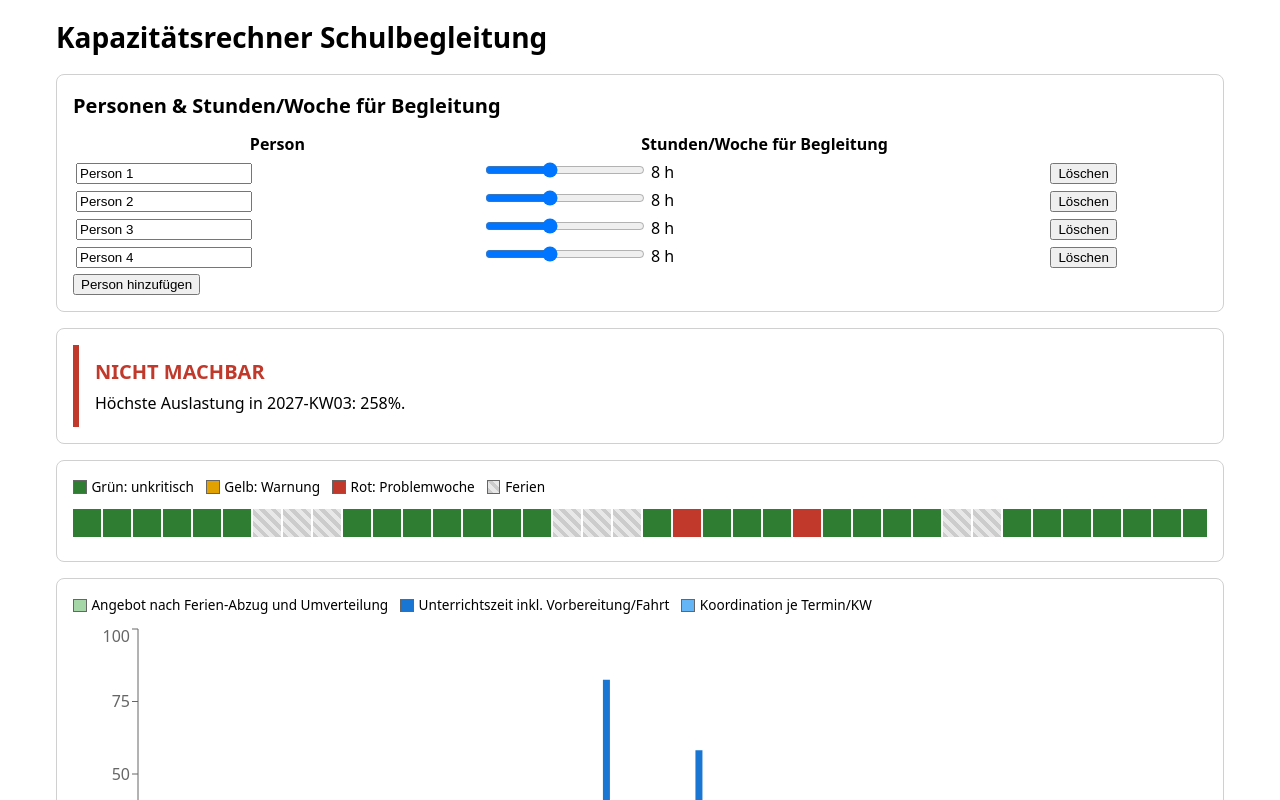
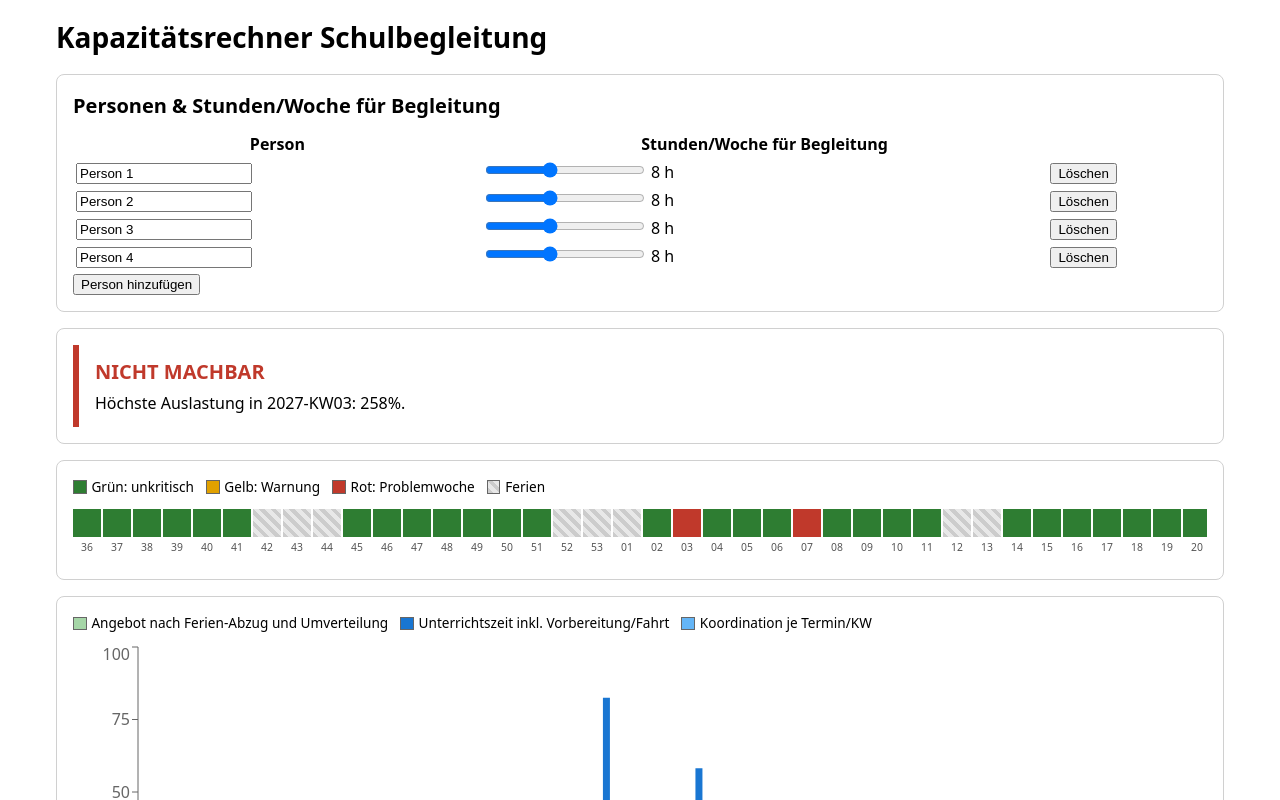
Before and after one commit to paulmeyerthkoeln-cloud/kapazitaetsrechner-schulbegleitung, a React (Vite) app: page / in a window 1280 px wide. Shown: the top 800 px of the page. Built offline with nearby package versions, Linux system fonts and the light colour scheme.

Commit message:
feat(berechnungstool): show the KW number under each WochenHeatmap square

```diff
--- a/src/components/WochenHeatmap.css
+++ b/src/components/WochenHeatmap.css
@@ -28,10 +28,23 @@
   padding: 0.5rem 0;
 }
 
+.wochen-heatmap-zelle-wrapper {
+  display: flex;
+  flex-direction: column;
+  align-items: stretch;
+}
+
 .wochen-heatmap-zelle {
   height: 1.75rem;
   cursor: pointer;
   border: none;
+}
+
+.wochen-heatmap-kw {
+  font-size: 0.65rem;
+  text-align: center;
+  color: #555;
+  margin-top: 0.15rem;
 }
 
 .wochen-heatmap-zelle.gruen,
--- a/src/components/WochenHeatmap.tsx
+++ b/src/components/WochenHeatmap.tsx
@@ -1,5 +1,5 @@
 import './WochenHeatmap.css'
-import { formatWochenspanne } from '../lib/kalenderwochen'
+import { formatWochenspanne, kwNummer } from '../lib/kalenderwochen'
 import type { WochenErgebnis } from '../lib/berechnung'
 
 export function WochenHeatmap({
@@ -19,8 +19,8 @@ export function WochenHeatmap({
       </div>
       <div className="wochen-heatmap">
         {wochen.map((w) => (
+          <div className="wochen-heatmap-zelle-wrapper" key={w.wochenKey}>
             <button
-            key={w.wochenKey}
               className={`wochen-heatmap-zelle ${w.istFerien ? 'ferien' : w.ampel}`}
               title={
                 w.istFerien
@@ -34,6 +34,8 @@ export function WochenHeatmap({
               }
               onClick={() => onWocheClick?.(w.wochenKey)}
             />
+            <span className="wochen-heatmap-kw">{kwNummer(w.wochenKey)}</span>
+          </div>
         ))}
       </div>
     </div>
```
Also changed, not shown: 1 other file (tests, documents, lock files or other folders). Lines whose indentation alone changed are shown as unchanged.
